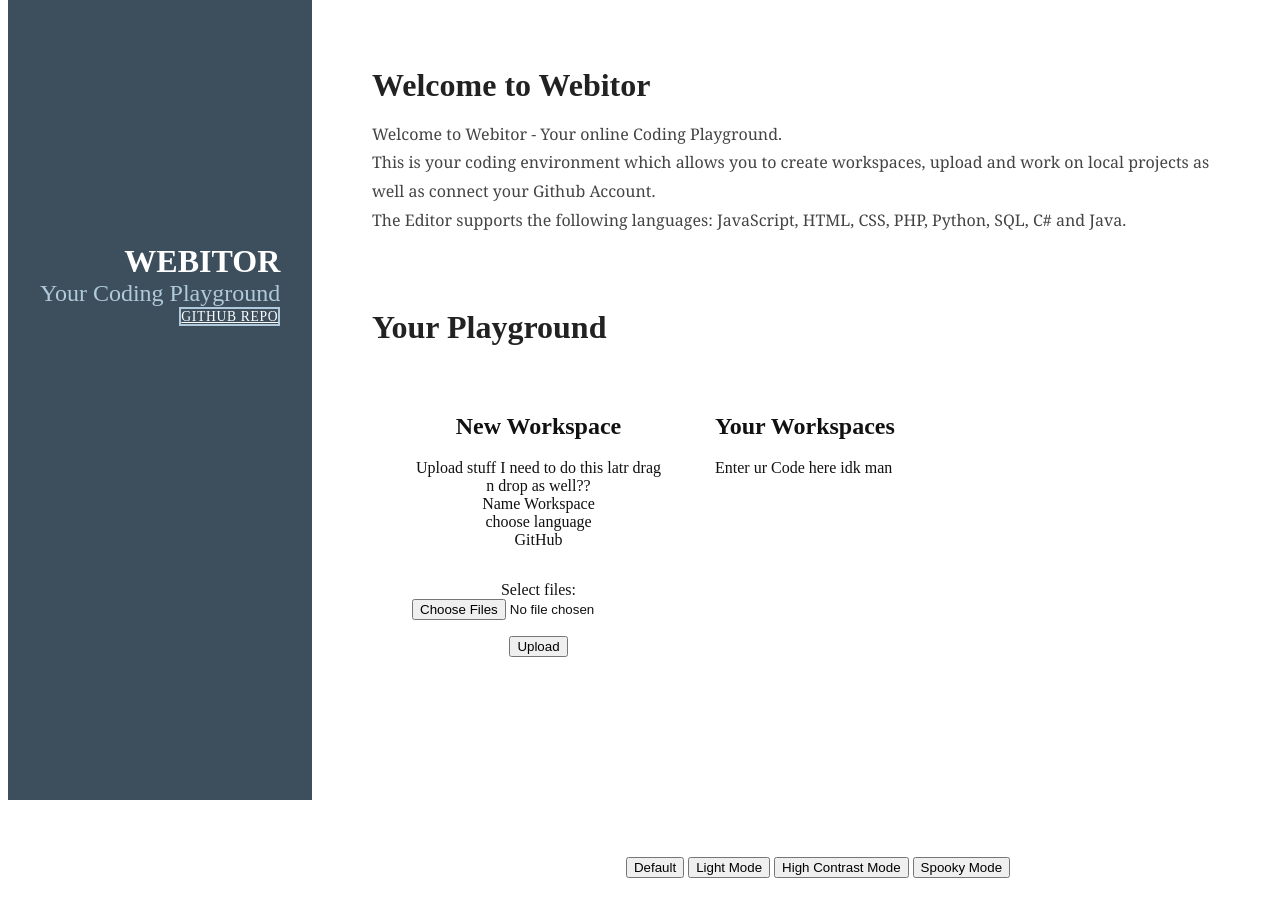
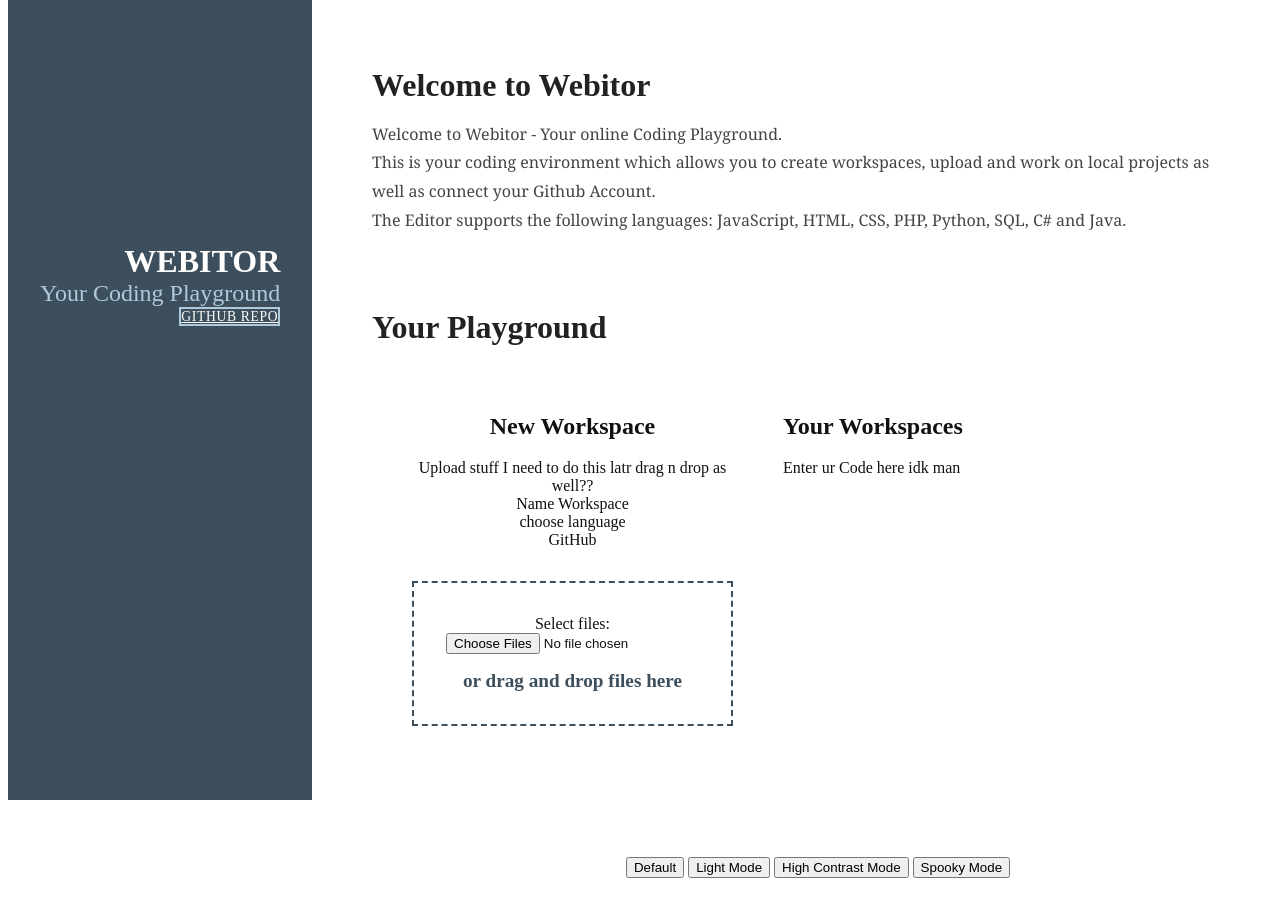
Before and after one commit to DHBW-Vilas/21ai1-webeng-II-webitor, a PHP site: page /public/StartPage.html in a window 1280 px wide. Run offline with PHP 8.4, Linux system fonts and the light colour scheme.

Commit message:
adapted Upload to accept Drag and Drop as well

```diff
--- a/public/DefaultLayoutHome.css
+++ b/public/DefaultLayoutHome.css
@@ -168,11 +168,27 @@
       }
   }
 
-  form {
+/*File Upload in box 1*/
+
+
+/*per Drag and Drop and Selection*/
+#drop-area {
     display: flex;
     flex-direction: column;
     align-items: center;
+    justify-content: center;
+    border: 2px dashed rgb(61, 79, 93);
+    padding: 2rem;
+    margin-top: 2rem;
   }
-  label, input[type="submit"] {
+
+  #drop-area.highlight {
+    background-color: rgba(0, 123, 255, 0.1);
+  }
+
+  #drop-area span {
+    font-size: 1.2rem;
+    font-weight: bold;
+    color: rgb(61, 79, 93);
     margin-top: 1rem;
   }
--- a/public/StartPage.html
+++ b/public/StartPage.html
@@ -68,11 +68,11 @@
 <div class="box box-1">
     <h2>New Workspace</h2>
 	<p>	Upload stuff I need to do this latr drag n drop as well?? </br> Name Workspace </br> choose language </br> GitHub
-    </br> <form>
-		<label for="fileInput">Select files:</label>
-		<input type="file" id="fileInput" name="files[]" multiple webkitdirectory directory>
-		<input type="submit" value="Upload">
-	</form>
+    </br> <div id="drop-area">
+        <label for="fileInput">Select files:</label>
+        <input type="file" id="fileInput" name="files[]" multiple webkitdirectory directory>
+        <span>or drag and drop files here</span>
+      </div>
     </p>
 </div>
 
--- a/public/UploadFilesHome.js
+++ b/public/UploadFilesHome.js
@@ -1,7 +1,36 @@
-const form = document.querySelector('form');
-form.addEventListener('submit', (event) => {
-  event.preventDefault();
-  const files = document.getElementById('fileInput').files;
+const dropArea = document.getElementById('drop-area');
+
+['dragenter', 'dragover', 'dragleave', 'drop'].forEach(eventName => {
+  dropArea.addEventListener(eventName, preventDefaults, false);
+});
+
+function preventDefaults(e) {
+  e.preventDefault();
+  e.stopPropagation();
+}
+
+['dragenter', 'dragover'].forEach(eventName => {
+  dropArea.addEventListener(eventName, highlight, false);
+});
+
+['dragleave', 'drop'].forEach(eventName => {
+  dropArea.addEventListener(eventName, unhighlight, false);
+});
+
+function highlight(e) {
+  dropArea.classList.add('highlight');
+}
+
+function unhighlight(e) {
+  dropArea.classList.remove('highlight');
+}
+
+dropArea.addEventListener('drop', handleDrop, false);
+
+function handleDrop(e) {
+  const dt = e.dataTransfer;
+  const files = dt.files;
+  document.getElementById('fileInput').files = files;
   const formData = new FormData();
   for (let i = 0; i < files.length; i++) {
     formData.append('files[]', files[i]);
@@ -9,4 +38,4 @@ form.addEventListener('submit', (event) => {
   const xhr = new XMLHttpRequest();
   xhr.open('POST', '/upload');
   xhr.send(formData);
-});
+}
```
